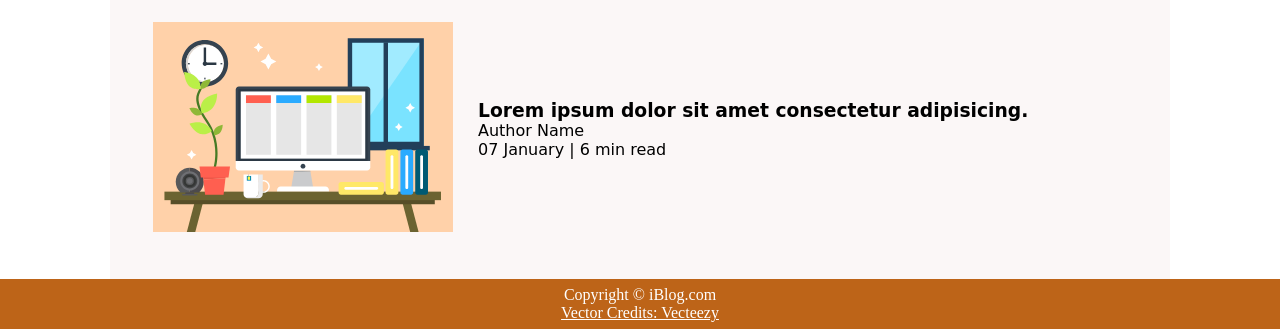
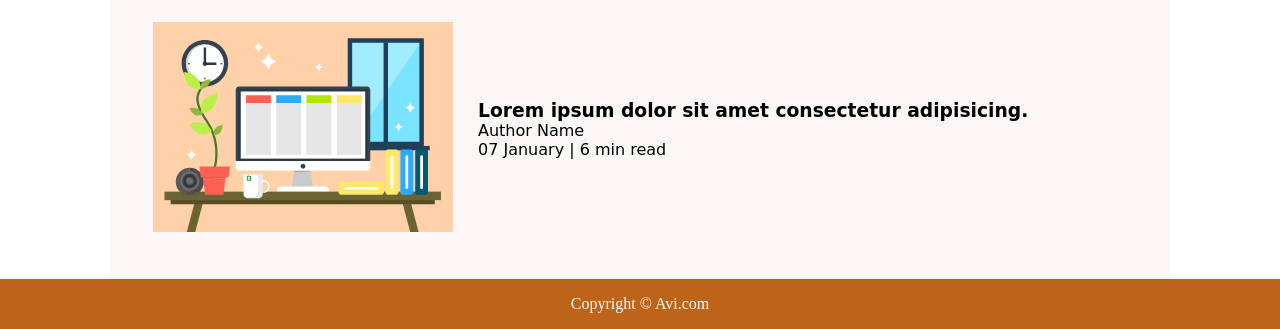
Before and after one commit to INDUREAVINASH/BlogTemplate, a plain HTML site: page index.html in a window 1280 px wide. Shown: the part 2407-2736 px from the top of the page. Drawn offline with Linux system fonts and the light colour scheme; a web font is replaced by a local one.

Commit message:
Update index.html

```diff
--- a/index.html
+++ b/index.html
@@ -176,8 +176,8 @@
     </div>
 
     <div class="footer">
-        <p>Copyright &copy; iBlog.com </p>
-        <a href="https://www.vecteezy.com/free-vector/typewriter">Vector Credits: Vecteezy</a>
+        <p>Copyright &copy; Avi.com </p>
+
     </div>
 </body>
 
```
